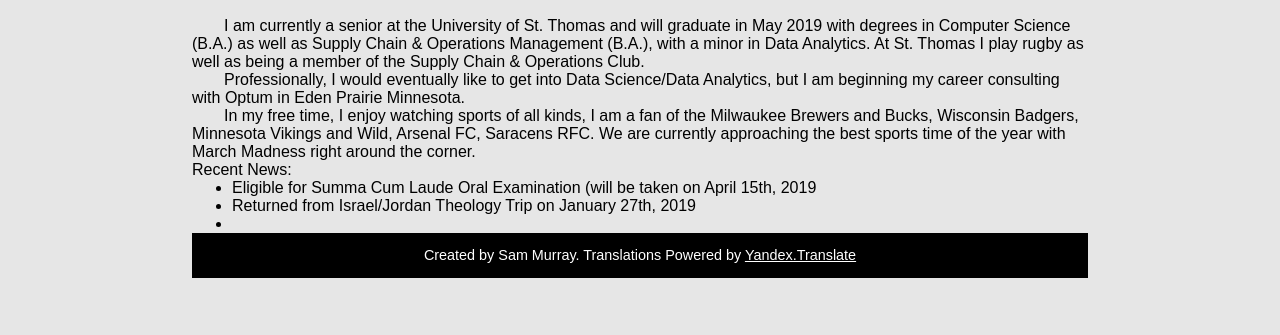
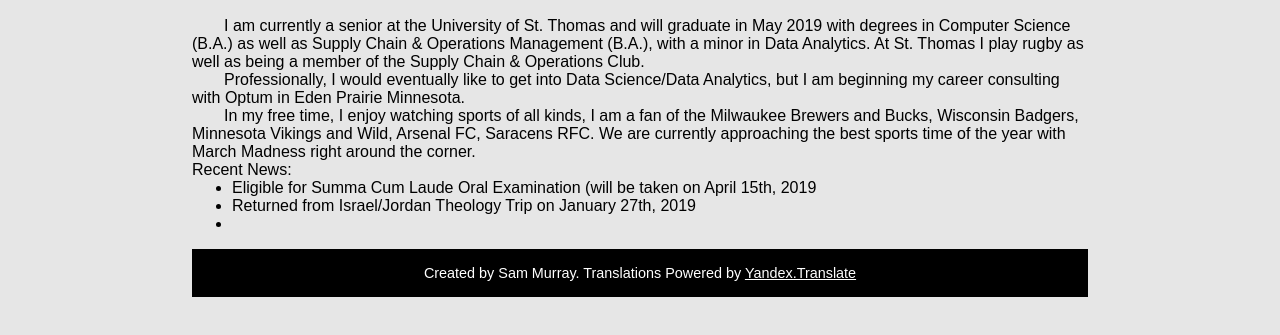
Before and after one commit to svmurray/svmurray.github.io, a plain HTML site: page index.html in a window 1280 px wide. Shown: the part 119-454 px from the top of the page. Drawn offline with Linux system fonts and the light colour scheme.

Commit message:
Update style.css

```diff
--- a/css/style.css
+++ b/css/style.css
@@ -34,9 +34,10 @@
 	color: white;
 	font-size: 90%;
 	background-color: black;
-	margin-bottom: 1em;
-	padding: 1em;
+	margin-bottom: 1rem;
+	padding: 1rem;
 	text-align: center;
+	margin-top: 1rem;
 }
 
 #footer a
```
